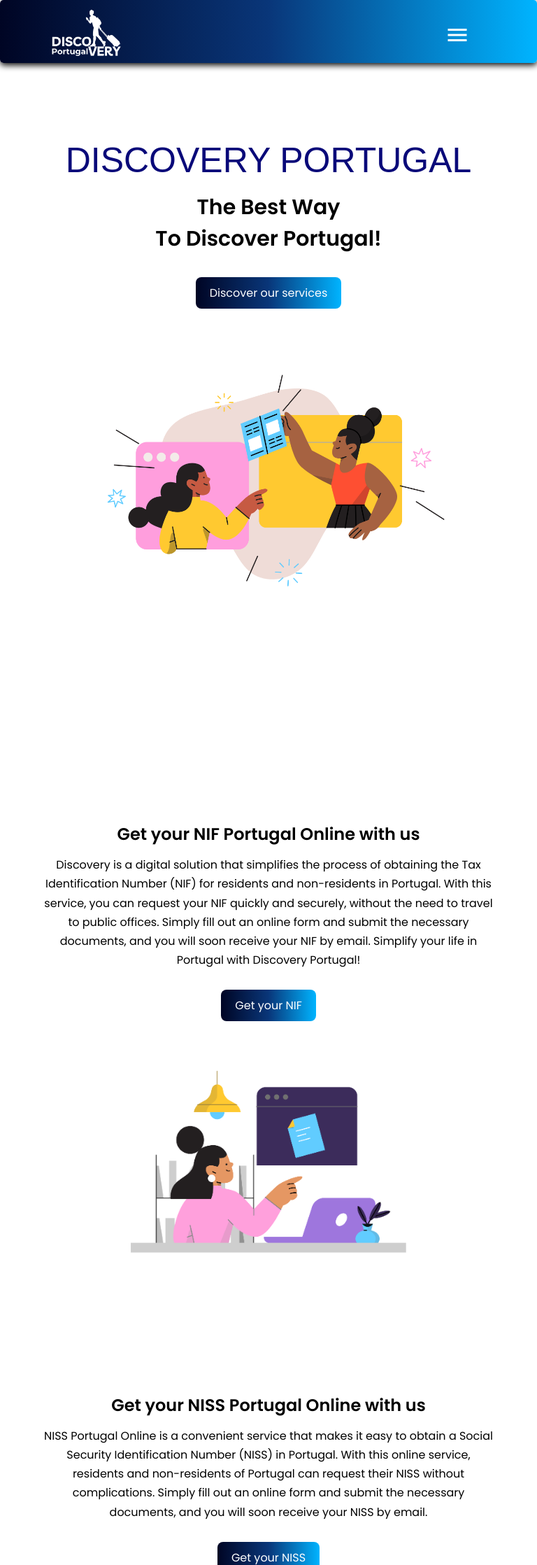
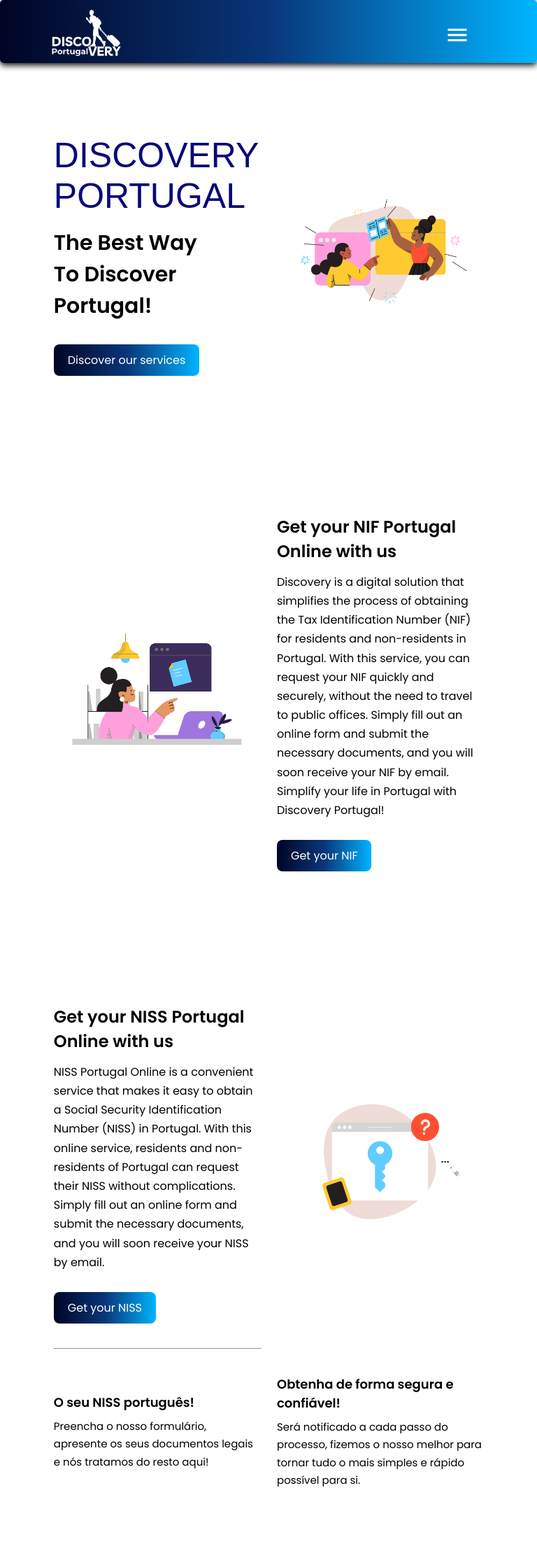
Before and after one commit to MRA-Web/dscovery-portugal, a PHP site: page /en.html in a window 768 px wide. Shown: the top 2236 px of the page at 70% size. Run offline with PHP 8.4, Linux system fonts and the light colour scheme.

Commit message:
responsividade em andamento

```diff
--- a/site/en.html
+++ b/site/en.html
@@ -142,7 +142,7 @@
         To Discover Portugal!
         </h2>
 
-        <a href="#" class="button">
+        <a href="#nif" class="button">
           Discover our services
         </a>
 
--- a/site/style.css
+++ b/site/style.css
@@ -14,14 +14,8 @@ header{
     position: fixed;
     border-radius: 5px;
     z-index: 1000;
-}
-body{
-    background-color: #ffffffc5 !important;
-    /* altura do header */
-}
-section{
-    padding: 5px 10%;
-    overflow: hidden;
+
+
 }
 .site{
     display: flex;
@@ -306,6 +300,14 @@ section{
         display: block;
     }
 }
+body{
+    background-color: #ffffffc5 !important;
+    /* altura do header */
+}
+section{
+    padding: 5px 10%;
+    overflow: hidden;
+}
 .home{
     position: relative;
     min-height: 90vh;
@@ -419,34 +421,48 @@ margin: 0.5rem 0 1.5rem;
 
 /* bomba da responsa do body */
 
-@media(max-width:1050px){
-    section{
-     padding: 50px 8%;
-     margin-top: 150px;
+@media screen and (min-width: 768px) {
+    .home {
+        display: grid;
+        grid-template-columns: 1fr 1fr;
+        grid-gap: 1.5rem;
+        align-items: center;
+        min-height: 90vh;
     }
-    .home{
-     grid-template-columns: 1fr;
-     text-align: center;
+    .home-img img {
+        max-width: 100%;
+        height: auto;
     }
-    .nif{
-     grid-template-columns: 1fr;
-     text-align: center;
-     margin-bottom: 20px;
+    .nif,
+    .niss {
+        display: grid;
+        grid-template-columns: 2fr 2fr;
+        grid-gap: 1.5rem;
+        align-items: center;
+        margin-bottom: 90px;
     }
-    .nif-img{
-     order: 2;
+    .nif-img img,
+    .niss-img img {
+        max-width: 100%;
+        height: auto;
     }
-    .niss{
-     /* grid-template-columns: 1fr; */
-     display: flex;
-     flex-direction: column;
-
-     text-align: center;
-     margin-top: 20px;
+}
+@media screen and (max-width: 767px) {
+    .home,
+    .nif,
+    .niss {
+        display: block;
+        padding: 5px 10%;
+    }
+    .home-img img,
+    .nif-img img,
+    .niss-img img {
+        max-width: 100%;
+        height: auto;
+        margin: 0 auto;
     }
 }
 
-/* bomba da responsa do body */
 
 
     /* FOOTER CONTENT */
```
